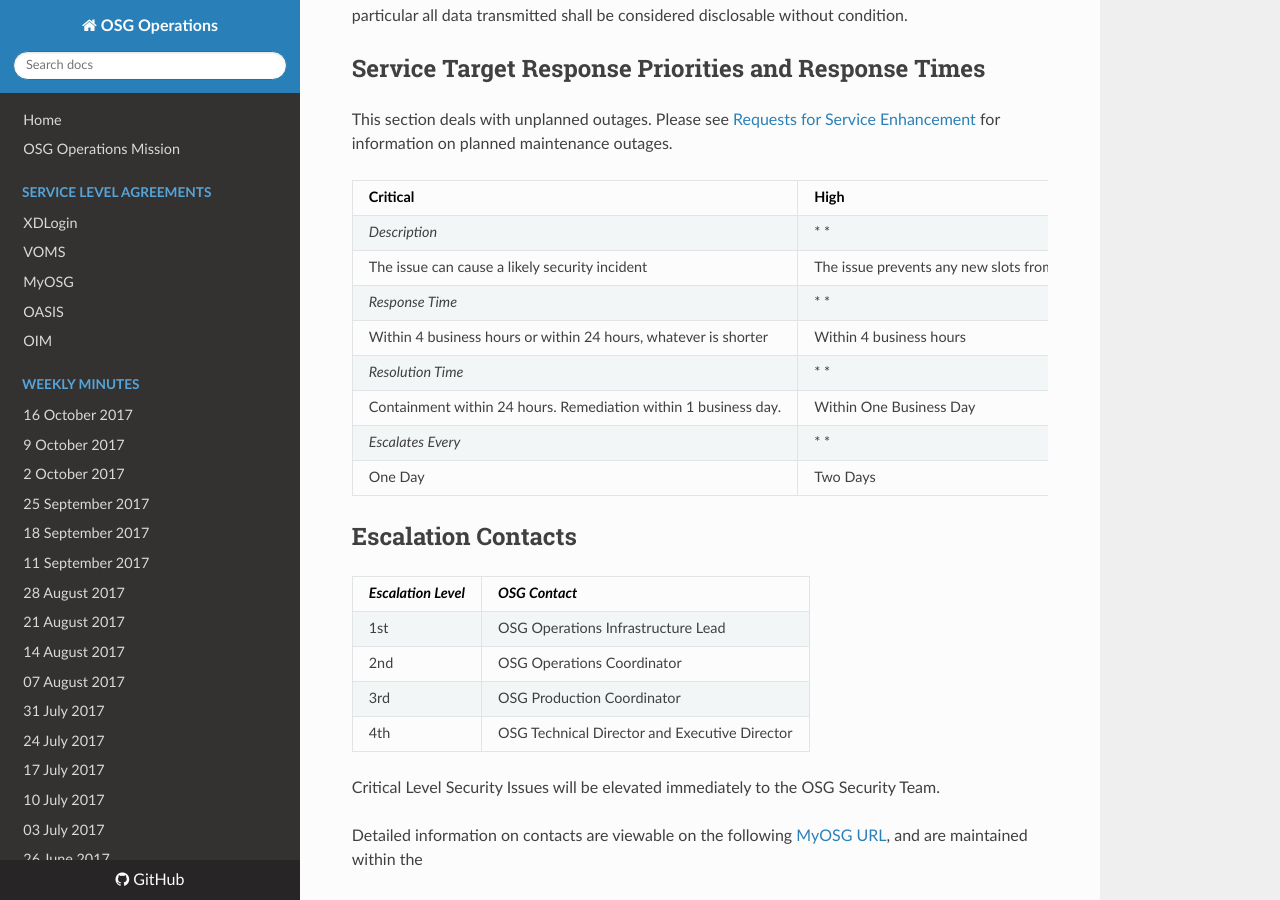
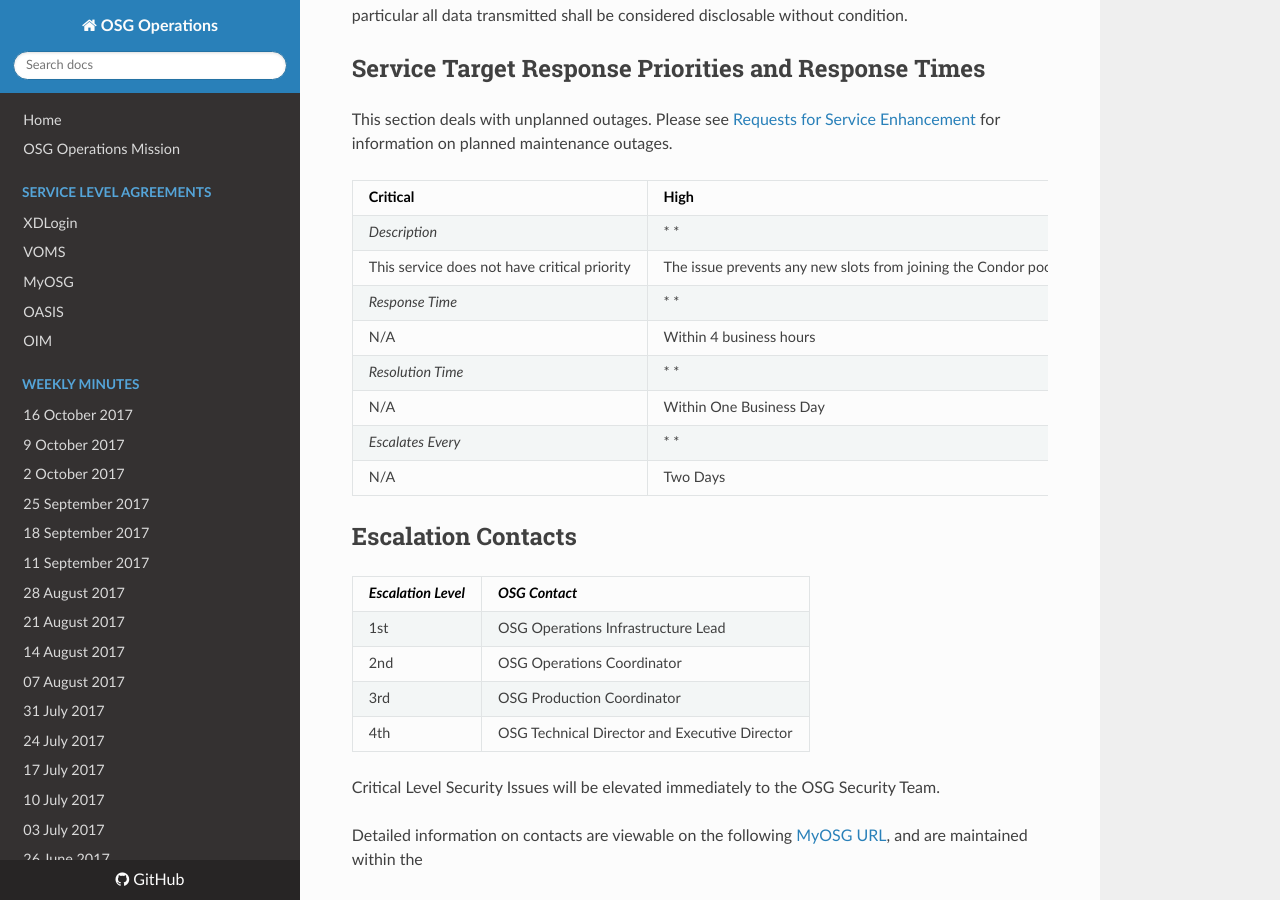
Before and after one commit to osg-htc/operations, an MkDocs documentation site: the page built from docs/SLA/event.md, in a window 1280 px wide and 900 px high, scrolled down 1047 px. Built offline with MkDocs 1.6.1, drawn with Linux system fonts in a browser that asks for light colours; nearby versions of some CDN libraries; old or Windows-style settings are respelled for this version of MkDocs.

Commit message:
Update event.md

```diff
--- a/docs/SLA/event.md
+++ b/docs/SLA/event.md
@@ -37,13 +37,13 @@
 | Critical | High | Elevated | Normal |
 | -------- | ---- | -------- | ------ |
 | *Description* | * * | * * | * * |
-| The issue can cause a likely security incident | The issue prevents any new slots from joining the Condor pool | The issue causes the pilots death or instability at some sites, reducing the ability of the Condor pool to do science | The issue prevents effective monitoring or full utilization of the Condor pool |
+| This service does not have critical priority  | The issue prevents any new slots from joining the Condor pool | The issue causes the pilots death or instability at some sites, reducing the ability of the Condor pool to do science | The issue prevents effective monitoring or full utilization of the Condor pool |
 | *Response Time* | * * | * * | * * |
-| Within 4 business hours or within 24 hours, whatever is shorter | Within 4 business hours | Within 2 business days | Within 10 business days |
+| N/A | Within 4 business hours | Within 2 business days | Within 10 business days |
 | *Resolution Time* | * * | * * | * * |
-| Containment within 24 hours. Remediation within 1 business day. | Within One Business Day | The maximum acceptable resolution time is five (5) business days | The maximum acceptable resolution time is ten (10) business days |
+| N/A| Within One Business Day | The maximum acceptable resolution time is five (5) business days | The maximum acceptable resolution time is ten (10) business days |
 | *Escalates Every* | * * | * * | * * |
-| One Day | Two Days | Five Days | Ten Days |
+| N/A | Two Days | Five Days | Ten Days |
 
 ## Escalation Contacts
 
```
